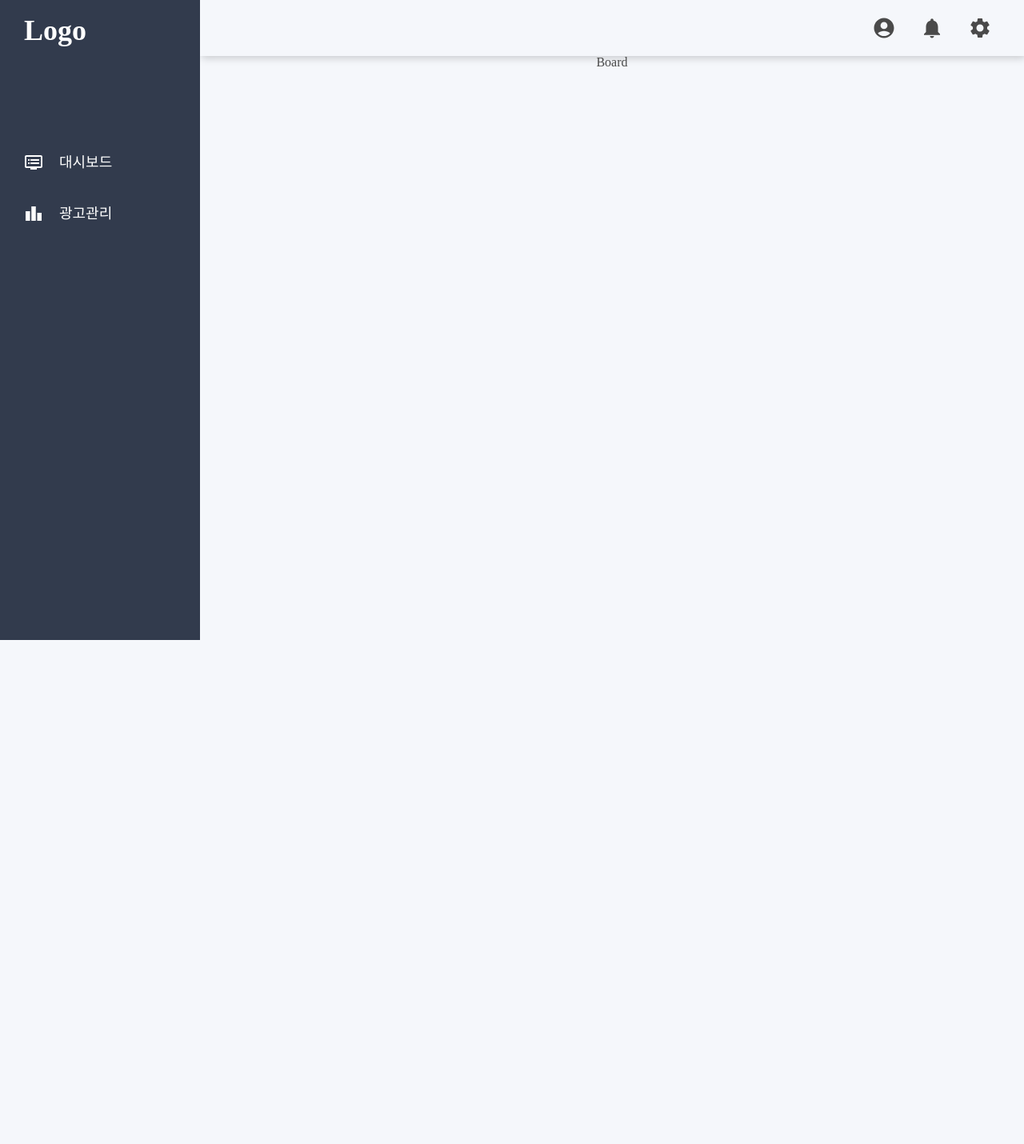
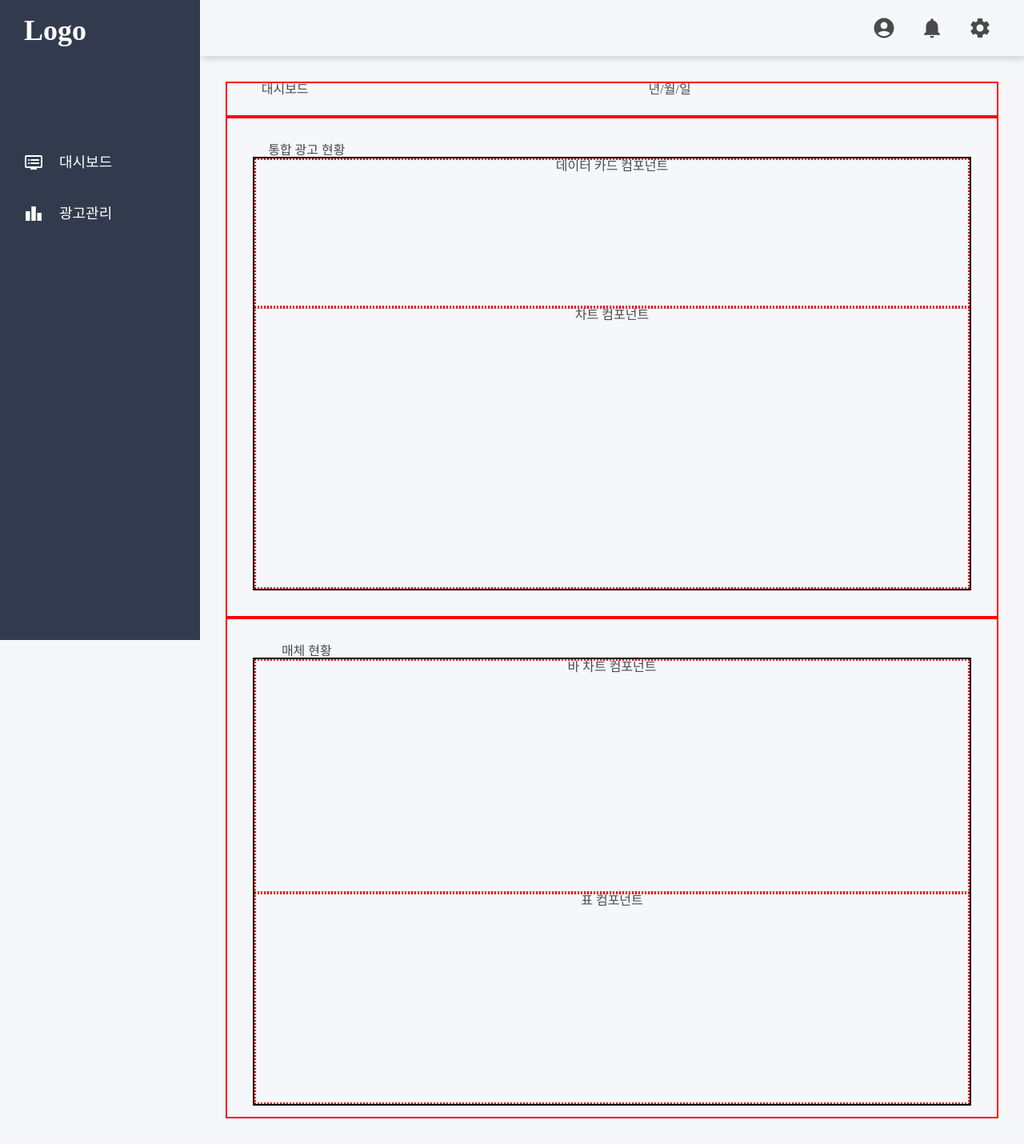
Before and after one commit to wanted-group-4/ad-platform, a React (Create React App) app: page / in a window 1280 px wide. Shown: the whole page at 80% size. Before the commit the page ends 800 px from the top, so only its background shows below. Built offline with nearby package versions, Linux system fonts and the light colour scheme.

Commit message:
feat: Board page 레이아웃 세팅

```diff
--- a/src/pages/Board.tsx
+++ b/src/pages/Board.tsx
@@ -1,7 +1,88 @@
 import React from 'react';
+import styled from 'styled-components';
 
 function Board() {
-  return <div>Board</div>;
+  return (
+    <BoardContainer>
+      <DashBoard>
+        <Title>대시보드</Title>
+        <DateSelection>년/월/일</DateSelection>
+      </DashBoard>
+      <IntegrationAd>
+        <Title>통합 광고 현황</Title>
+        <DataBox>
+          <DataCard>데이터 카드 컴포넌트</DataCard>
+          <GraphChart>차트 컴포넌트</GraphChart>
+        </DataBox>
+      </IntegrationAd>
+      <CurrentStateOfAd>
+        <Title>매체 현황</Title>
+        <DataBox>
+          <BarChart>바 차트 컴포넌트</BarChart>
+          <Diagram> 표 컴포넌트</Diagram>
+        </DataBox>
+      </CurrentStateOfAd>
+    </BoardContainer>
+  );
 }
 
 export default Board;
+
+const BoardContainer = styled.div`
+  padding: 2rem;
+  display: flex;
+  flex-direction: column;
+  height: 170vh;
+`;
+const DashBoard = styled.div`
+  border: solid red 2px;
+  display: flex;
+  height: 5.5vh;
+  display: flex;
+  flex: 0 1 auto;
+`;
+const IntegrationAd = styled.div`
+  border: solid red 2px;
+  height: 40vh;
+  padding: 2rem;
+  flex: 1 1 auto;
+  display: flex;
+  flex-direction: column;
+`;
+const CurrentStateOfAd = styled.div`
+  border: solid red 2px;
+  height: 40vh;
+  padding: 2rem;
+  flex: 1 1 auto;
+`;
+const Title = styled.div`
+  width: 15%;
+  height: 1rem;
+`;
+const DateSelection = styled.div`
+  flex: 1 0 auto;
+`;
+const DataBox = styled.div`
+  border: solid 2px black;
+  display: flex;
+  flex-direction: column;
+  height: 70vh;
+  flex: 1 1 auto;
+`;
+const DataCard = styled.div`
+  border: dotted 2px red;
+  flex: 0.5 0 auto;
+`;
+const GraphChart = styled.div`
+  border: dotted 2px red;
+  flex: 1 0 auto;
+`;
+const BarChart = styled.div`
+  border: dotted 2px red;
+  flex: 1 0 auto;
+`;
+
+const Diagram = styled.div`
+  border: dotted 2px red;
+  flex: 0.9 0 auto;
+`;
```
